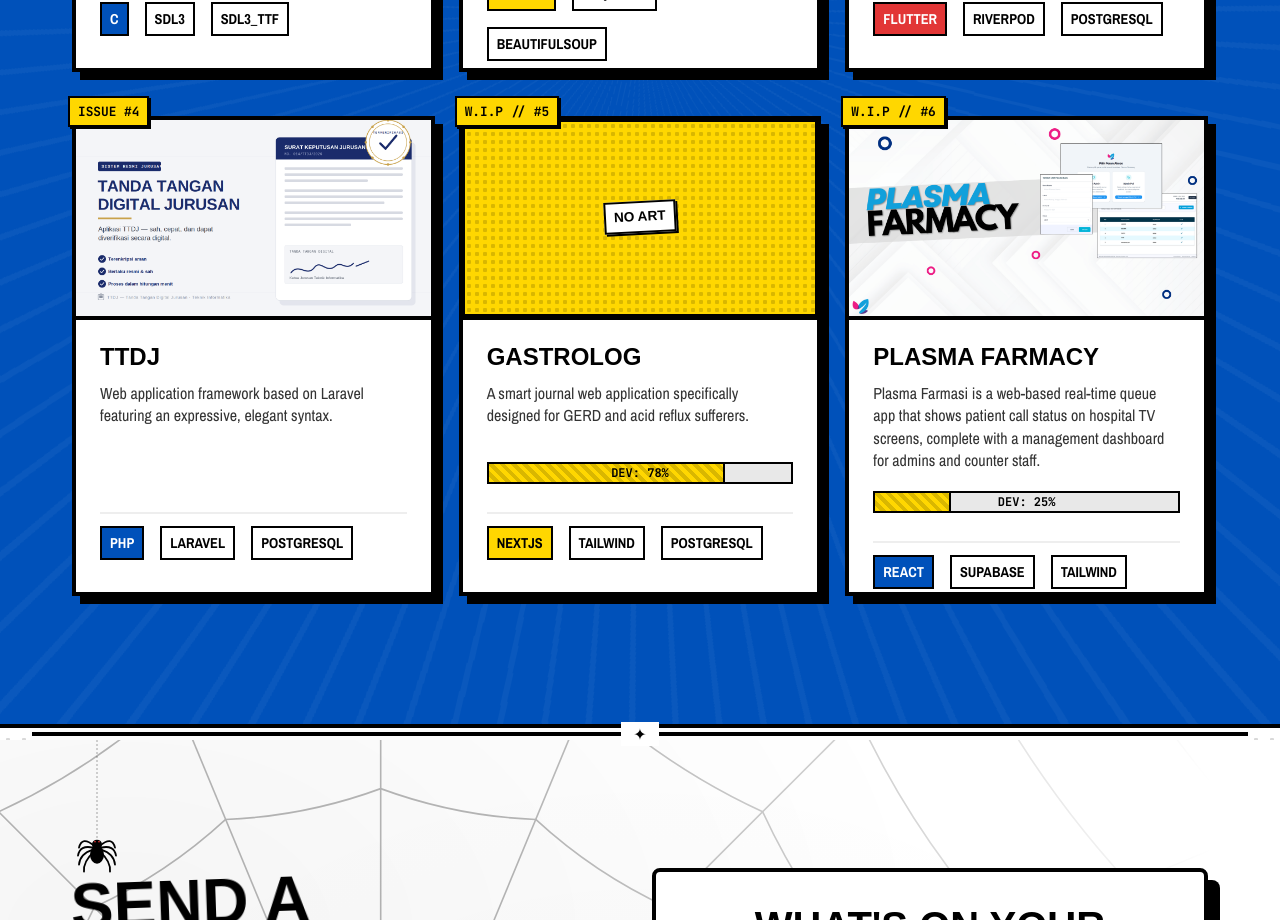
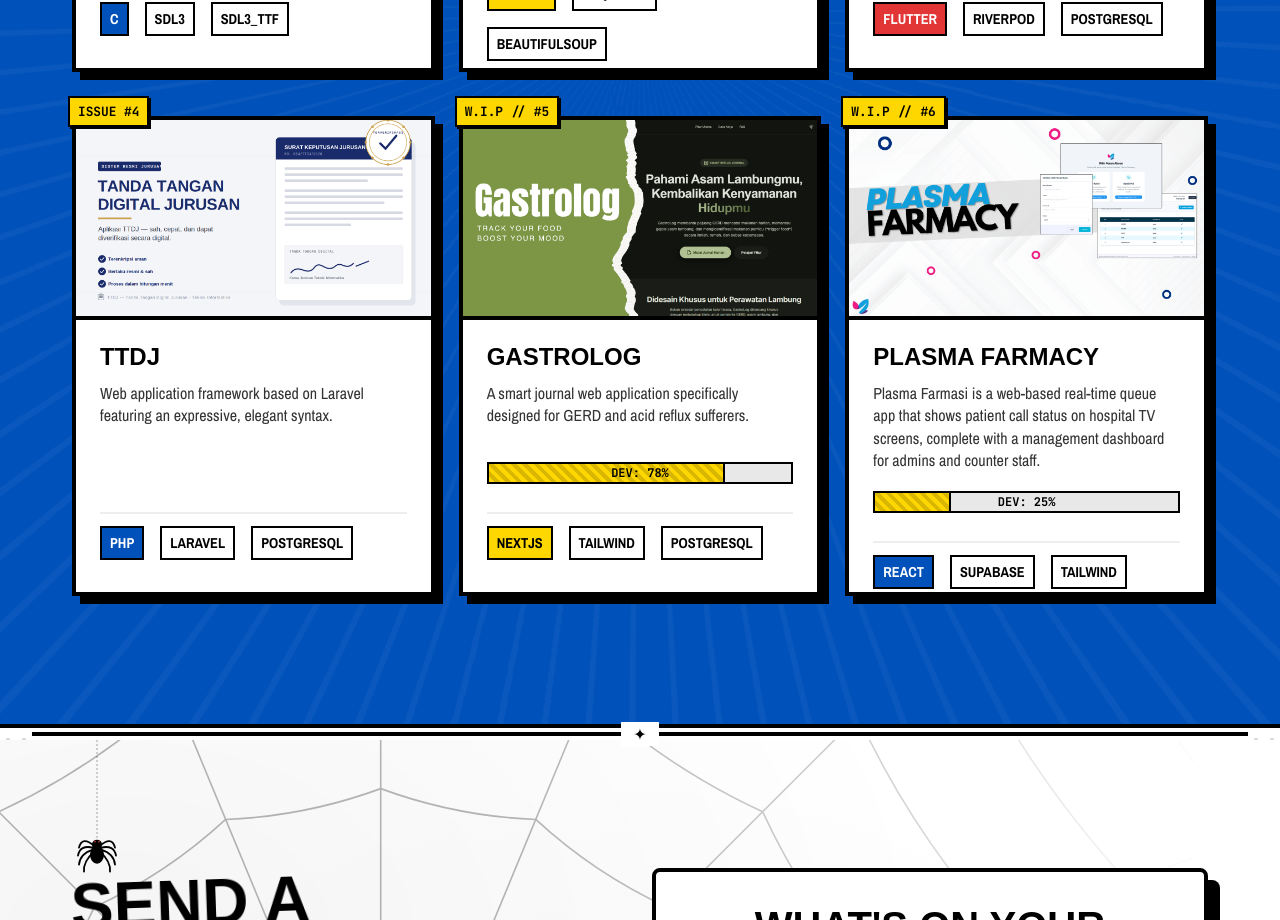
Before and after one commit to Saintfai/portfolio, a Next.js app: page / in a window 1280 px wide. Shown: the part 2820-3740 px from the top of the page. Built offline with nearby package versions, Linux system fonts and the light colour scheme; a web font is replaced by a local one.

Commit message:
Add GastroLog project image

```diff
--- a/app/data/portfolio.ts
+++ b/app/data/portfolio.ts
@@ -75,7 +75,7 @@ export const portfolioData = {
     {
       id: "1",
       title: "GastroLog",
-      image: "",
+      image: "/Gastrolog.png",
       description: "A smart journal web application specifically designed for GERD and acid reflux sufferers.",
       fullDescription: "GastroLog is a smart journal web application specifically designed for GERD (Gastroesophageal Reflux Disease) and acid reflux sufferers. It provides a comprehensive platform to track daily food and symptom intake, helping users understand their triggers and manage their condition more effectively. The app features an intuitive interface for logging meals, noting symptom severity, and reviewing historical data to identify patterns between food consumption and physical reactions.",
       year: "2026",
```
Also changed, not shown: public/Gastrolog.png (added).
